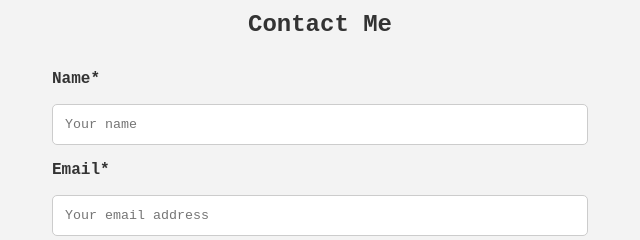
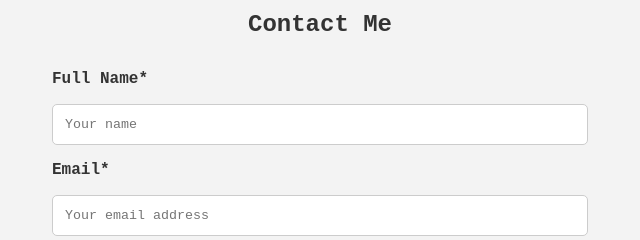
Before and after one commit to wassim-slimane/Portfolio, a website: page index.html in a window 1280 px wide. Shown: the part 2278-2518 px from the top of the page, 320-960 px from the left. Drawn offline with nearby package versions, Linux system fonts and the light colour scheme.

Commit message:
refacto(index.js): update the label of the name for the contact form

```diff
--- a/index.html
+++ b/index.html
@@ -189,7 +189,7 @@
         <section id="contact">
             <h2>Contact Me</h2>
             <form action="" method="">
-                <label for="name">Name*</label>
+                <label for="name">Full Name*</label>
                 <input type="text" id="name" name="name" required placeholder="Your name">
 
                 <label for="email">Email*</label>
```
